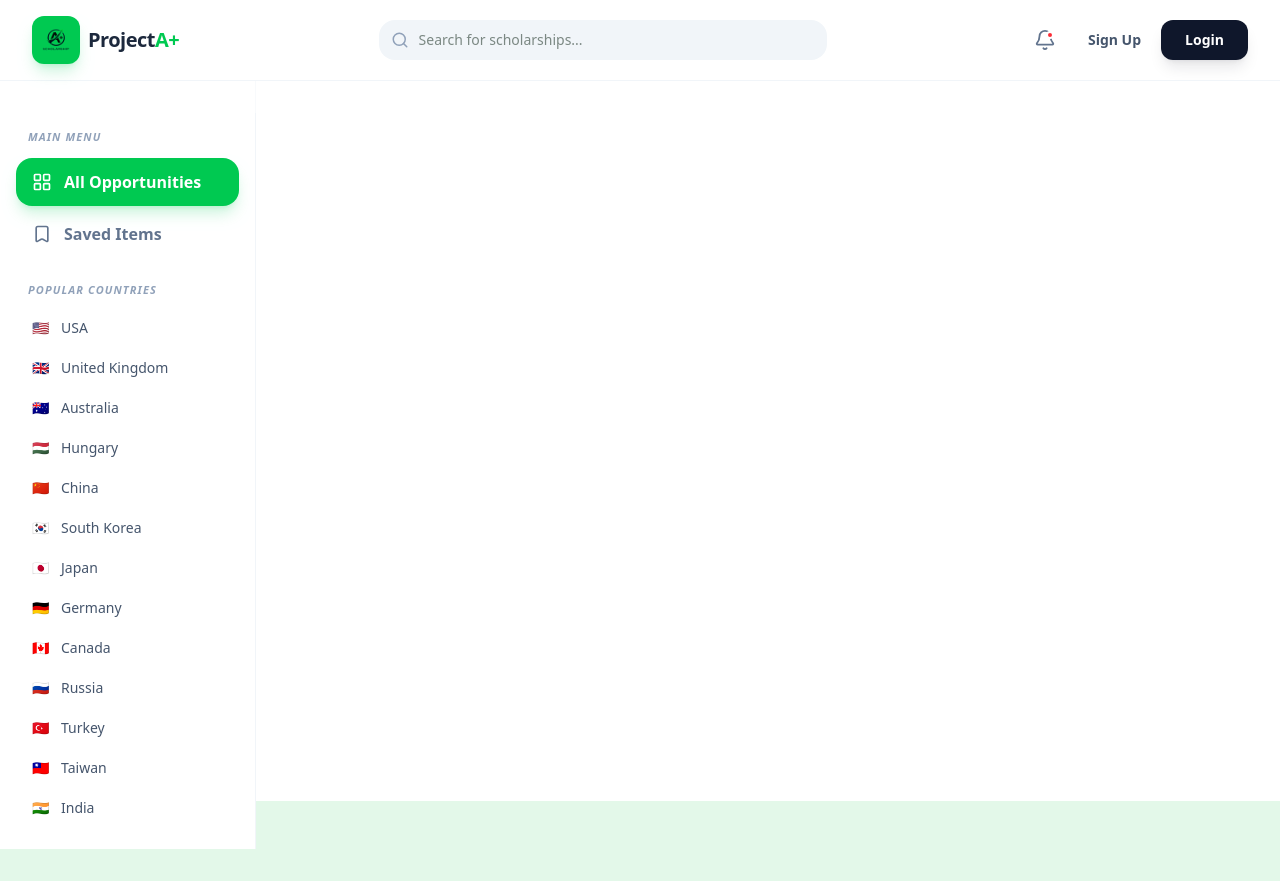
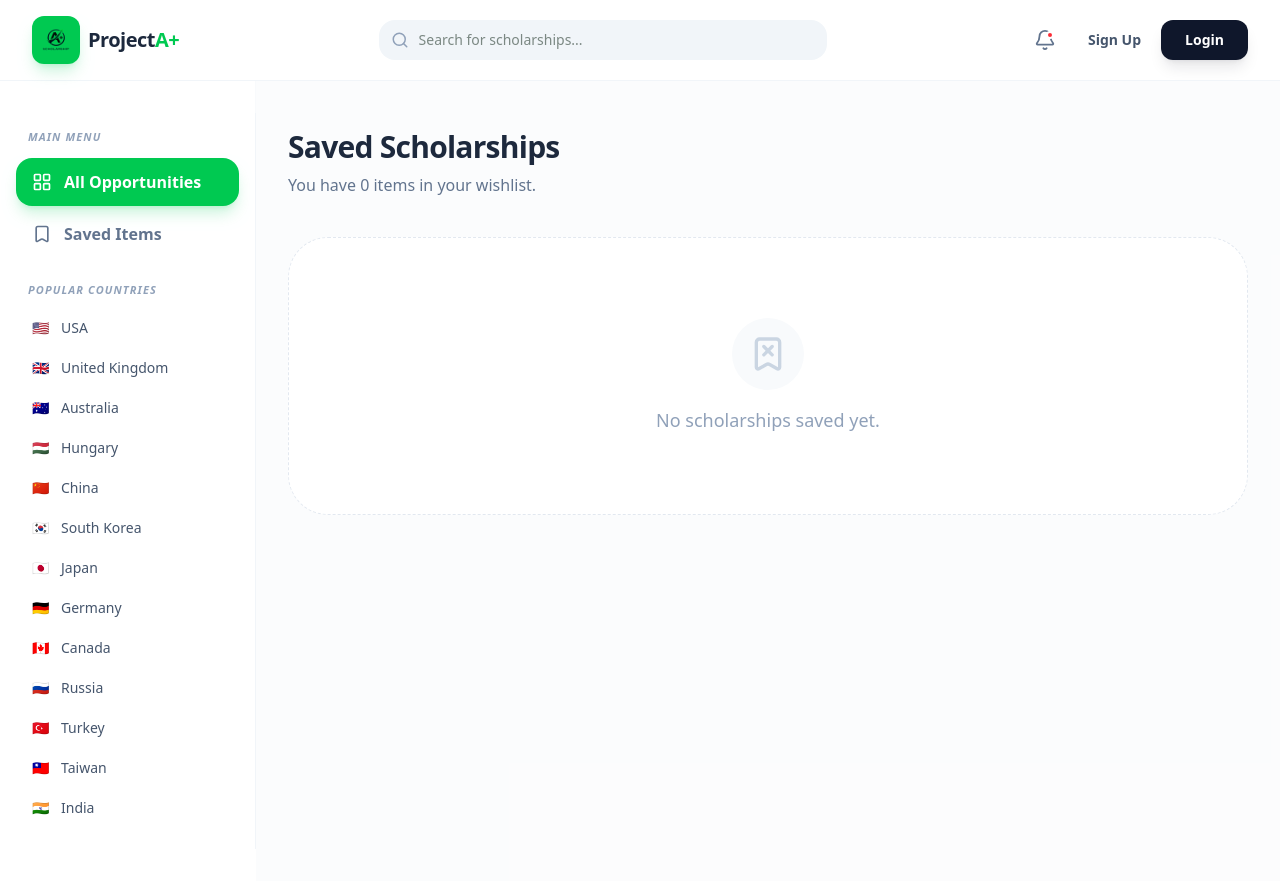
Before and after one commit to amkaamarsaikhan/ProjectA-, a React (Vite) app: page /saved in a window 1280 px wide. Before the commit the page ends 849 px from the top, so only its background shows below. Built offline with nearby package versions, Linux system fonts and the light colour scheme.

Commit message:
update Saved Items

```diff
--- a/src/App.jsx
+++ b/src/App.jsx
@@ -8,6 +8,7 @@ import ScholarshipDetail from './pages/ScholarshipDetail'; // 1. Импорто
 import Login from './pages/Login';
 import SignUp from './pages/SignUp';
 import Profile from './pages/Profile';
+import SavedItemsPage from './pages/SavedItemsPage';
 
 const AppContent = () => {
   const [filterType, setFilterType] = useState('All');
@@ -51,6 +52,7 @@ const AppContent = () => {
             <Route path="/signup" element={<SignUp />} />
             <Route path="/profile" element={<Profile />} />
             <Route path="/scholarship/:id" element={<ScholarshipDetail />} />
+            <Route path="/saved" element={<SavedItemsPage />} />
           </Routes>
         </main>
       </div>
--- a/src/components/Scholarship/ScholarshipCard.jsx
+++ b/src/components/Scholarship/ScholarshipCard.jsx
@@ -1,36 +1,31 @@
-import React, { useState, useEffect } from 'react';
+import React from 'react';
 import { Link } from 'react-router-dom';
 import { MapPin, GraduationCap, ChevronRight, Bookmark } from 'lucide-react';
 import DeadlineTimer from './DeadlineTimer';
+import { useAuth } from '../../context/AuthContext'; // 1. AuthContext-ийг импортлох
 
 const ScholarshipCard = ({ scholarship }) => {
-  const [isSaved, setIsSaved] = useState(false);
+  // 2. AuthContext-өөс хэрэгцээт функц, датаг авах
+  const { toggleSave, savedItems } = useAuth();
 
-  useEffect(() => {
-    const saved = JSON.parse(localStorage.getItem('savedScholarships') || '[]');
-    setIsSaved(saved.some(item => item.id === scholarship.id));
-  }, [scholarship.id]);
+  // 3. Энэ тэтгэлэг хадгалагдсан эсэхийг Context-оос шалгах
+  const isSaved = savedItems.some(item => item.id === scholarship.id);
 
-  const toggleSave = (e) => {
+  const handleToggleSave = (e) => {
     e.preventDefault();
-    const saved = JSON.parse(localStorage.getItem('savedScholarships') || '[]');
-    let updated;
-    if (isSaved) {
-      updated = saved.filter(item => item.id !== scholarship.id);
-    } else {
-      updated = [...saved, scholarship];
-    }
-    localStorage.setItem('savedScholarships', JSON.stringify(updated));
-    setIsSaved(!isSaved);
-    window.dispatchEvent(new Event('storage')); // Бусад компонентдод мэдэгдэх
+    e.stopPropagation(); // Карт руу үсрэхээс сэргийлэх
+    toggleSave(scholarship); // Context-ийн функцийг дуудах
   };
 
   return (
-    <div className="group relative bg-white rounded-[2rem] p-6 border border-slate-100 shadow-sm hover:shadow-xl hover:shadow-green-500/10 transition-all duration-300 flex flex-col justify-between">
+    <div className="group relative bg-white rounded-[2rem] p-6 border border-slate-100 shadow-sm hover:shadow-xl hover:shadow-green-500/10 transition-all duration-300 flex flex-col justify-between h-full">
+      {/* Хадгалах товчлуур */}
       <button
-        onClick={toggleSave}
+        onClick={handleToggleSave}
         className={`absolute top-6 right-6 z-10 p-2.5 rounded-xl transition-all active:scale-90 ${
-          isSaved ? 'bg-green-500 text-white shadow-lg shadow-green-200' : 'bg-slate-50 text-slate-400 hover:text-green-500'
+          isSaved
+            ? 'bg-green-500 text-white shadow-lg shadow-green-200'
+            : 'bg-slate-50 text-slate-400 hover:text-green-500'
         }`}
       >
         <Bookmark size={18} fill={isSaved ? "currentColor" : "none"} />
@@ -41,7 +36,7 @@ const ScholarshipCard = ({ scholarship }) => {
           <span className="px-3 py-1 bg-slate-100 text-slate-600 text-[10px] font-black uppercase tracking-widest rounded-lg">
             {scholarship.category}
           </span>
-          <div className="mr-10"> {/* Timer-т зай гаргах */}
+          <div className="mr-10">
              <DeadlineTimer deadline={scholarship.deadline} />
           </div>
         </div>
--- /dev/null
+++ b/src/pages/SavedItemsPage.jsx
@@ -0,0 +1,36 @@
+import React from 'react';
+import { useAuth } from '../context/AuthContext';
+import ScholarshipCard from '../components/Scholarship/ScholarshipCard'; // Замаа шалгаарай
+import { BookmarkX } from 'lucide-react';
+
+const SavedItemsPage = () => {
+  const { savedItems } = useAuth();
+
+  return (
+    <div className="min-h-screen bg-slate-50/50 py-12">
+      <div className="max-w-7xl mx-auto px-4 sm:px-6 lg:px-8">
+        <div className="mb-10">
+          <h1 className="text-3xl font-black text-slate-800 tracking-tight">Saved Scholarships</h1>
+          <p className="text-slate-500 mt-2">You have {savedItems.length} items in your wishlist.</p>
+        </div>
+
+        {savedItems.length === 0 ? (
+          <div className="flex flex-col items-center justify-center py-20 bg-white rounded-[2.5rem] border border-dashed border-slate-200">
+            <div className="p-4 bg-slate-50 rounded-full mb-4">
+              <BookmarkX size={40} className="text-slate-300" />
+            </div>
+            <p className="text-slate-400 font-medium text-lg">No scholarships saved yet.</p>
+          </div>
+        ) : (
+          <div className="grid grid-cols-1 md:grid-cols-2 lg:grid-cols-3 gap-8">
+            {savedItems.map((scholarship) => (
+              <ScholarshipCard key={scholarship.id} scholarship={scholarship} />
+            ))}
+          </div>
+        )}
+      </div>
+    </div>
+  );
+};
+
+export default SavedItemsPage;
```
